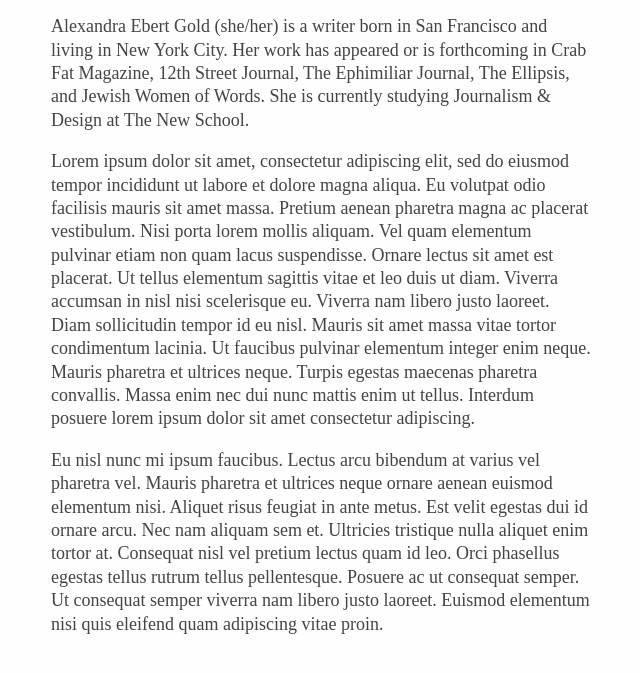
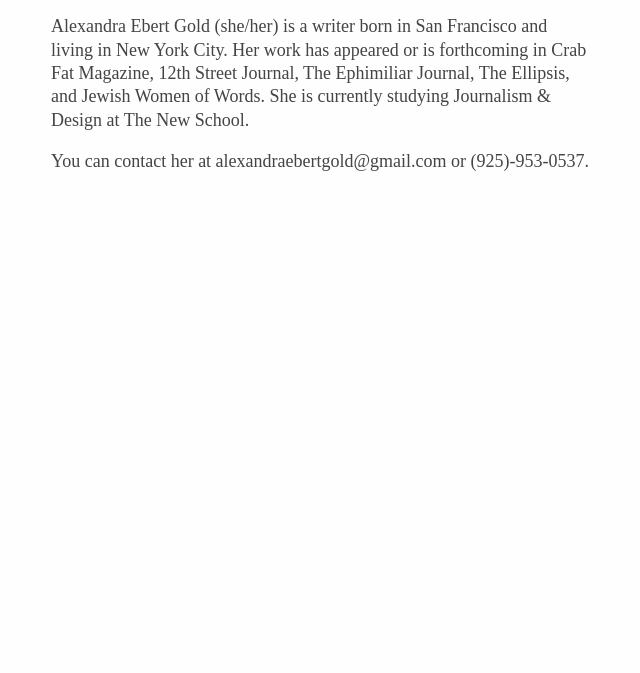
Before and after one commit to alexandraegold/j-and-d-toolkit-fall-2020, a plain HTML site: page index.html in a window 1280 px wide. Shown: the part 439-1112 px from the top of the page, without its empty margins (319-959 px from the left). After the commit the page ends 800 px from the top, so only its background shows below. Drawn offline with Linux system fonts and the light colour scheme.

Commit message:
Add files via upload

```diff
--- a/index.html
+++ b/index.html
@@ -18,9 +18,8 @@
 
 		</tbody>Alexandra Ebert Gold (she/her) is a writer born in San Francisco and living in New York City. Her work has appeared or is forthcoming in Crab Fat Magazine, 12th Street Journal, The Ephimiliar Journal, The Ellipsis, and Jewish Women of Words. She is currently studying Journalism & Design at The New School.</p>
 
-		<p>Lorem ipsum dolor sit amet, consectetur adipiscing elit, sed do eiusmod tempor incididunt ut labore et dolore magna aliqua. Eu volutpat odio facilisis mauris sit amet massa. Pretium aenean pharetra magna ac placerat vestibulum. Nisi porta lorem mollis aliquam. Vel quam elementum pulvinar etiam non quam lacus suspendisse. Ornare lectus sit amet est placerat. Ut tellus elementum sagittis vitae et leo duis ut diam. Viverra accumsan in nisl nisi scelerisque eu. Viverra nam libero justo laoreet. Diam sollicitudin tempor id eu nisl. Mauris sit amet massa vitae tortor condimentum lacinia. Ut faucibus pulvinar elementum integer enim neque. Mauris pharetra et ultrices neque. Turpis egestas maecenas pharetra convallis. Massa enim nec dui nunc mattis enim ut tellus. Interdum posuere lorem ipsum dolor sit amet consectetur adipiscing.</p>
+		<p>You can contact her at alexandraebertgold@gmail.com or (925)-953-0537.
 
-		<p>Eu nisl nunc mi ipsum faucibus. Lectus arcu bibendum at varius vel pharetra vel. Mauris pharetra et ultrices neque ornare aenean euismod elementum nisi. Aliquet risus feugiat in ante metus. Est velit egestas dui id ornare arcu. Nec nam aliquam sem et. Ultricies tristique nulla aliquet enim tortor at. Consequat nisl vel pretium lectus quam id leo. Orci phasellus egestas tellus rutrum tellus pellentesque. Posuere ac ut consequat semper. Ut consequat semper viverra nam libero justo laoreet. Euismod elementum nisi quis eleifend quam adipiscing vitae proin.</p>
 
 	</body>
 
```
